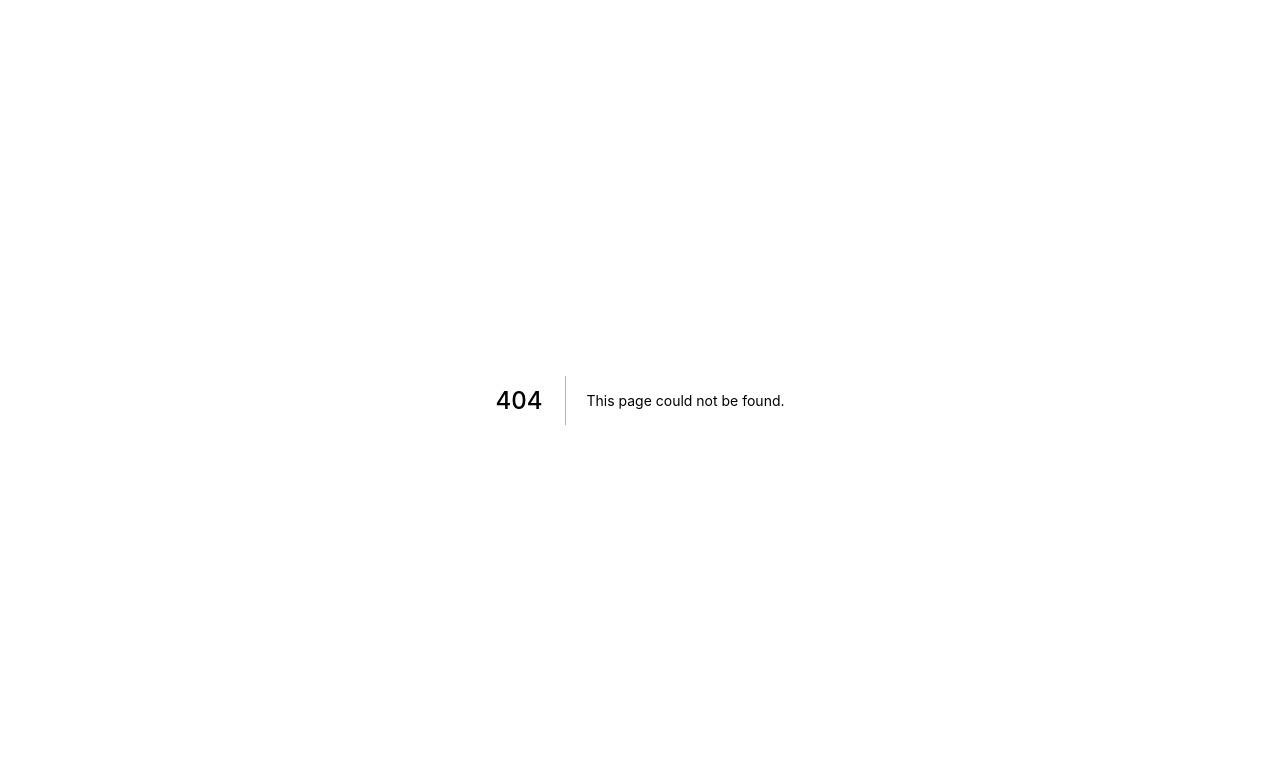
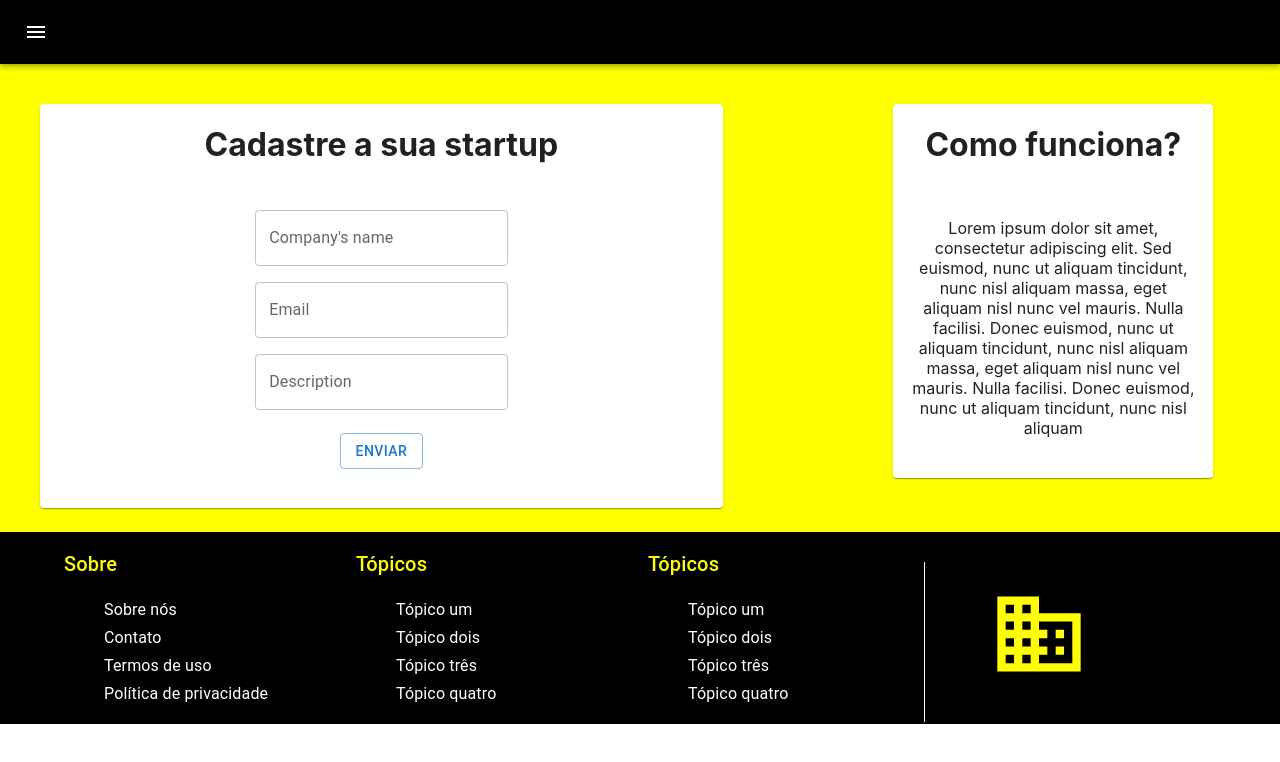
Before and after one commit to mkmuniz/actions-invest, a Next.js app in the folder front/: page /cadastrar/startup in a window 1280 px wide. Before the commit this address had no page. Shown: the top 762 px of the page. Built offline with nearby package versions, Linux system fonts and the light colour scheme.

Commit message:
feat: creating a form to 'cadastrar/startup' route

```diff
--- a/front/components/homeContent/index.tsx
+++ b/front/components/homeContent/index.tsx
@@ -103,7 +103,7 @@ export default function HomeContent() {
                     </CardMedia>
                     <CardContent sx={{ textAlign: 'center' }}>
                         <h1>Quer cadastrar sua startup?</h1>
-                        <Button variant="outlined">Cadastrar</Button>
+                        <Button href="/cadastrar/startup" variant="outlined">Cadastrar</Button>
                     </CardContent>
                 </Card>
             </Container>
--- /dev/null
+++ b/front/pages/cadastrar/startup.tsx
@@ -0,0 +1,71 @@
+import { Button, Card, CardContent, CardMedia, FormControl, TextField, Grid, Box } from '@mui/material';
+import { Container } from '@mui/system';
+import React from 'react';
+import Footer from '../../components/footer';
+import SearchAppBar from '../../components/navbar';
+
+
+export default function Startup() {
+
+    const sendForm = () => {
+        console.log('enviando');
+    };
+
+    return <>
+        <div style={{ backgroundColor: 'yellow' }}>
+            <SearchAppBar />
+            <Grid container>
+                <Grid item md={8}>
+                    <Card sx={{ width: '80%', m: '40px', textAlign: 'center' }}>
+                        <CardMedia>
+                            <h1>Cadastre a sua startup</h1>
+                        </CardMedia>
+                        <CardContent>
+                            <FormControl>
+                                <TextField
+                                    label="Company's name"
+                                    id="outlined-start-adornment"
+                                    sx={{ m: 1, width: '25ch' }}
+                                />
+                                <TextField
+                                    label="Email"
+                                    id="outlined-start-adornment"
+                                    sx={{ m: 1, width: '25ch' }}
+                                />
+                                <TextField
+                                    label="Description"
+                                    id="outlined-start-adornment"
+                                    sx={{ m: 1, width: '25ch' }}
+                                />
+                            </FormControl>
+                            <Box sx={{ m: '15px' }}>
+                                <Button onClick={sendForm} variant="outlined">Enviar</Button>
+                            </Box>
+                        </CardContent>
+                    </Card>
+                </Grid>
+                <Grid item md={3}>
+                    <Card sx={{ width: '100%', m: '40px', textAlign: 'center' }}>
+                        <CardMedia>
+                            <h1>Como funciona?</h1>
+                        </CardMedia>
+                        <CardContent>
+                            <p>
+                                Lorem ipsum dolor sit amet, consectetur adipiscing elit. Sed euismod, nunc ut
+                                aliquam
+                                tincidunt, nunc nisl aliquam massa, eget aliquam nisl nunc vel mauris. Nulla
+                                facilisi.
+                                Donec
+                                euismod, nunc ut aliquam tincidunt, nunc nisl aliquam massa, eget aliquam nisl
+                                nunc vel
+                                mauris.
+                                Nulla facilisi. Donec euismod, nunc ut aliquam tincidunt, nunc nisl aliquam
+                            </p>
+                        </CardContent>
+                    </Card>
+                </Grid>
+            </Grid>
+            <Footer />
+        </div>
+    </>
+}
```
